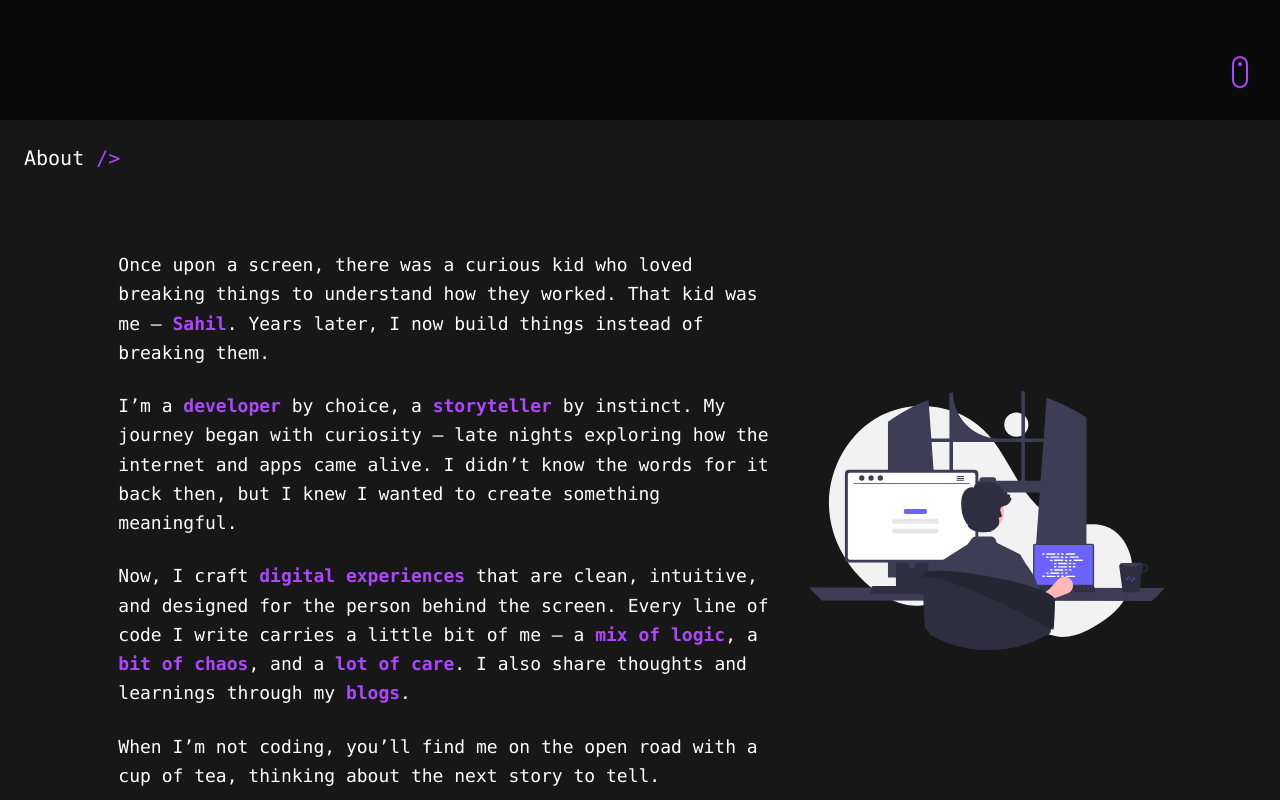
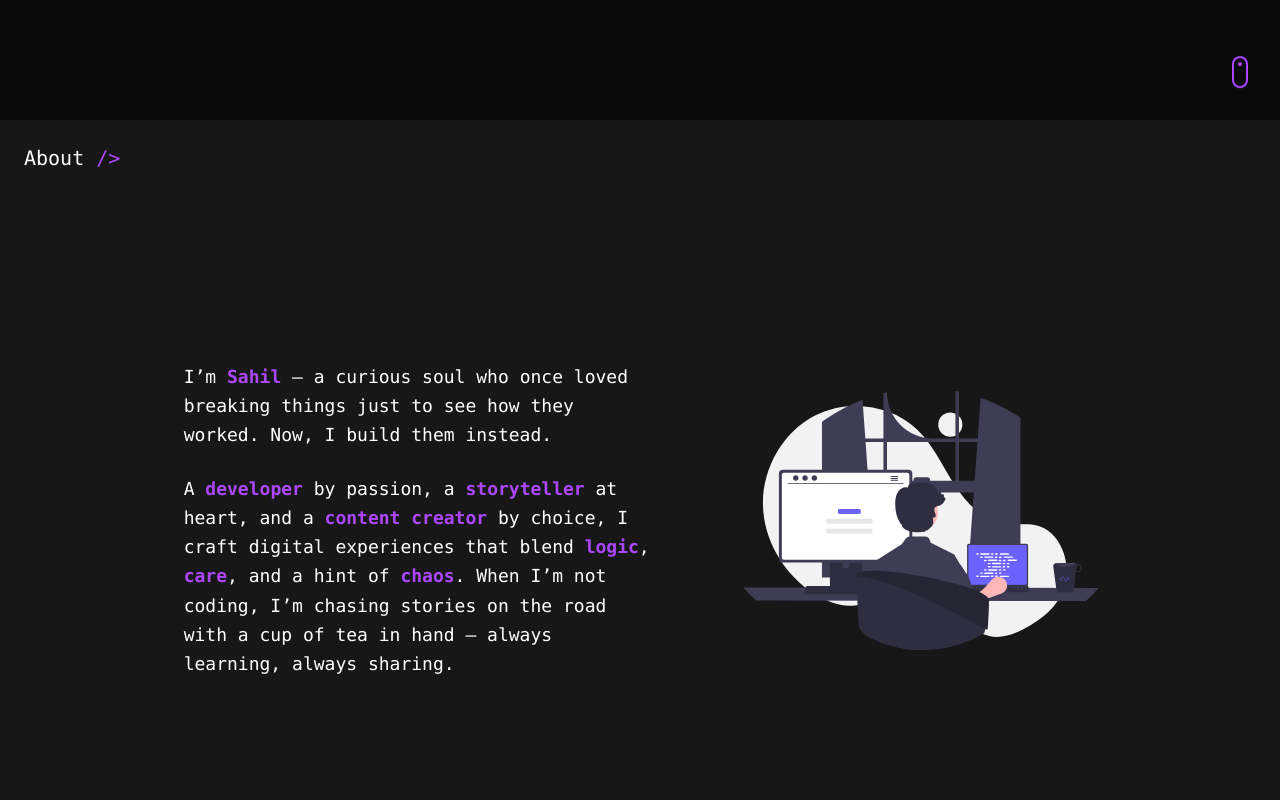
Before and after one commit to SahilTiwariDev/my_portfolio, a React (Vite) app: page / in a window 1280 px wide. Shown: the part 1480-2280 px from the top of the page. Built offline with nearby package versions, Linux system fonts and the light colour scheme.

Commit message:
Edit the svg location and update the About text

```diff
--- a/src/pages/About.jsx
+++ b/src/pages/About.jsx
@@ -33,23 +33,21 @@ const About = () => {
   const isInView = useInView(ref, { once: true, amount: 0.3 });
 
   const paragraphs = [
-    `Once upon a screen, there was a curious kid who loved breaking things to understand how they worked. That kid was me — <span class="font-bold text-purple-500">Sahil</span>. Years later, I now build things instead of breaking them.`,
-    `I’m a <span class="font-bold text-purple-500">developer</span> by choice, a <span class="font-bold text-purple-500">storyteller</span> by instinct. My journey began with curiosity — late nights exploring how the internet and apps came alive. I didn’t know the words for it back then, but I knew I wanted to create something meaningful.`,
-    `Now, I craft <span class="font-bold text-purple-500">digital experiences</span> that are clean, intuitive, and designed for the person behind the screen. Every line of code I write carries a little bit of me — a <span class="font-bold text-purple-500">mix of logic</span>, a <span class="font-bold text-purple-500">bit of chaos</span>, and a <span class="font-bold text-purple-500">lot of care</span>. I also share thoughts and learnings through my <span class="font-bold text-purple-500">blogs</span>.`,
-    `When I’m not coding, you’ll find me on the open road with a cup of tea, thinking about the next story to tell.`,
+    `I’m <span class="font-bold text-purple-500">Sahil</span> — a curious soul who once loved breaking things just to see how they worked. Now, I build them instead.`,
+    `A <span class="font-bold text-purple-500">developer</span> by passion, a <span class="font-bold text-purple-500">storyteller</span> at heart, and a <span class="font-bold text-purple-500">content creator</span> by choice, I craft digital experiences that blend <span class="font-bold text-purple-500">logic</span>, <span class="font-bold text-purple-500">care</span>, and a hint of <span class="font-bold text-purple-500">chaos</span>. When I’m not coding, I’m chasing stories on the road with a cup of tea in hand — always learning, always sharing.`,
   ];
 
   return (
-    <div className="relative min-h-screen w-full bg-neutral-900 text-white font-mono overflow-hidden">
+    <div className="relative min-h-screen max-h-full w-full bg-neutral-900 text-white font-mono overflow-hidden">
       {/* Section label */}
       <div className="absolute top-6 left-6 text-xl">
         About <span className="text-purple-500">/&gt;</span>
       </div>
 
       {/* Main content */}
-      <div className="p-6 md:p-20 flex flex-col-reverse md:flex-row items-center justify-center gap-10 min-h-screen">
+      <div className="p-6 md:p-20 flex flex-col-reverse md:flex-row items-center justify-center gap-24 min-h-screen">
         {/* Text */}
-        <div className="flex flex-col gap-6 md:w-7/12 z-10" ref={ref}>
+        <div className="flex flex-col gap-6 md:w-7/12 lg:w-5/12 z-10" ref={ref}>
           {paragraphs.map((text, index) => (
             <motion.div
               key={index}
@@ -65,7 +63,7 @@ const About = () => {
 
         {/* Animated floating image */}
         <motion.img
-          src="/src/assets/developer_image.svg"
+          src="/assets/developer_image.svg"
           alt="Developer Illustration"
           className="w-3/4 md:w-[350px] opacity-90 pointer-events-none"
           animate={{
```
Also changed, not shown: public/assets/developer_image.svg (renamed from src/assets/developer_image.svg).
